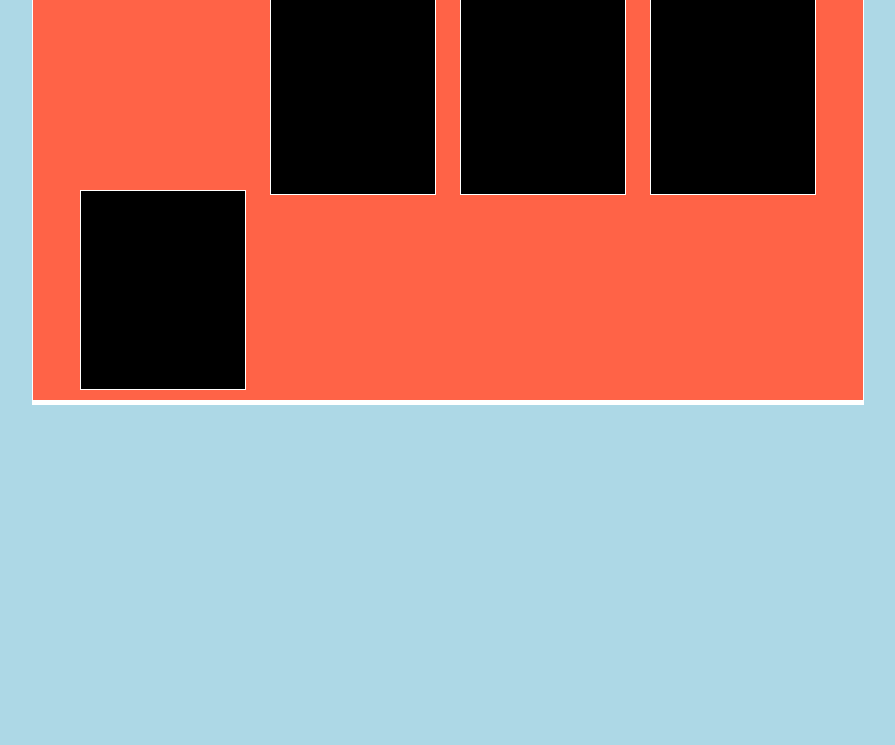
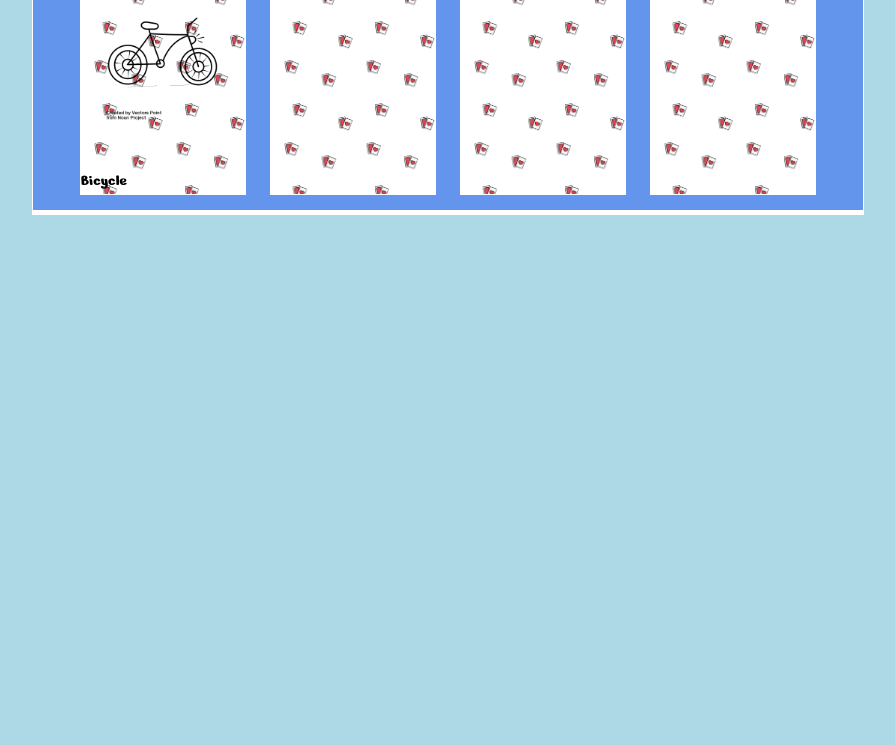
Before and after one commit to matteomichelon/html-css-memory, a plain HTML site: page index.html in a window 1280 px wide. Shown: the part 55-800 px from the top of the page, without its empty margins (192-1087 px from the left). Drawn offline with Linux system fonts and the light colour scheme.

Commit message:
aggiunto img e span sulla prima riga

```diff
--- a/css/style.css
+++ b/css/style.css
@@ -17,9 +17,15 @@
 
     .container {
         width: 65%;
-        margin: auto; /* magin funzia con tag di tipo block! e sto centrando se stesso */
+        margin: auto;
+        /* magin funzia con tag di tipo block! e sto centrando se stesso */
         /* test */
         background-color: cornflowerblue;
+    }
+
+    img {
+        width: 80%;
+        /* in questo caso l'immagine non andrà mai oltre il 100% di chi li contiene */
     }
 
     /* stop Common */
@@ -42,7 +48,6 @@
             Inoltre qui sto centrando i figli */
         text-align: center;
         /* test */
-        background-color: tomato;
         border: 1px solid white;
     }
 
@@ -51,9 +56,20 @@
         display: inline-block;
         width: 20%;
         margin: 10px;
+        position: relative;
+        overflow: hidden;
+        /* l'immagine è troppo grande per il container e in questo caso
+                            nascondiamo la parte in eccesso */
+        background-image: url('../img/pattern.png');
+        background-size: contain;
         /* test */
         border: 1px solid rgb(255, 255, 255);
-        background-color: black;
+    }
+
+    span {
+        position: absolute;
+        bottom: 2%;
+        left: 0;
     }
 
     /* stop Main */
--- a/index.html
+++ b/index.html
@@ -31,7 +31,7 @@
                 <!-- Row -->
                 <div class="row">
                     <div class="box">
-                        <img src="img/" alt="">
+                        <img src="img/noun_Bicycle_3134821.png" alt="Bicycle">
                         <span>Bicycle</span>
                     </div>
                     <div class="box"></div>
```
Also changed, not shown: img/noun_Bicycle_3134821.png (renamed from img/img/noun_Bicycle_3134821.png), img/noun_Bicycle_3134821.svg (renamed from img/img/noun_Bicycle_3134821.svg), img/noun_Cruise_Ship_3134824.png (renamed from img/img/noun_Cruise_Ship_3134824.png), img/noun_Cruise_Ship_3134824.svg (renamed from img/img/noun_Cruise_Ship_3134824.svg), img/noun_Submarine_3134738.png (renamed from img/img/noun_Submarine_3134738.png), img/noun_Submarine_3134738.svg (renamed from img/img/noun_Submarine_3134738.svg), img/noun_Tractor_3134797.png (renamed from img/img/noun_Tractor_3134797.png), img/noun_Tractor_3134797.svg (renamed from img/img/noun_Tractor_3134797.svg), img/noun_Tram_3134750.png (renamed from img/img/noun_Tram_3134750.png), img/noun_Tram_3134750.svg (renamed from img/img/noun_Tram_3134750.svg), img/noun_air_balloon_3134741.png (renamed from img/img/noun_air_balloon_3134741.png), img/noun_air_balloon_3134741.svg (renamed from img/img/noun_air_balloon_3134741.svg), img/pattern.png (renamed from img/img/pattern.png).
